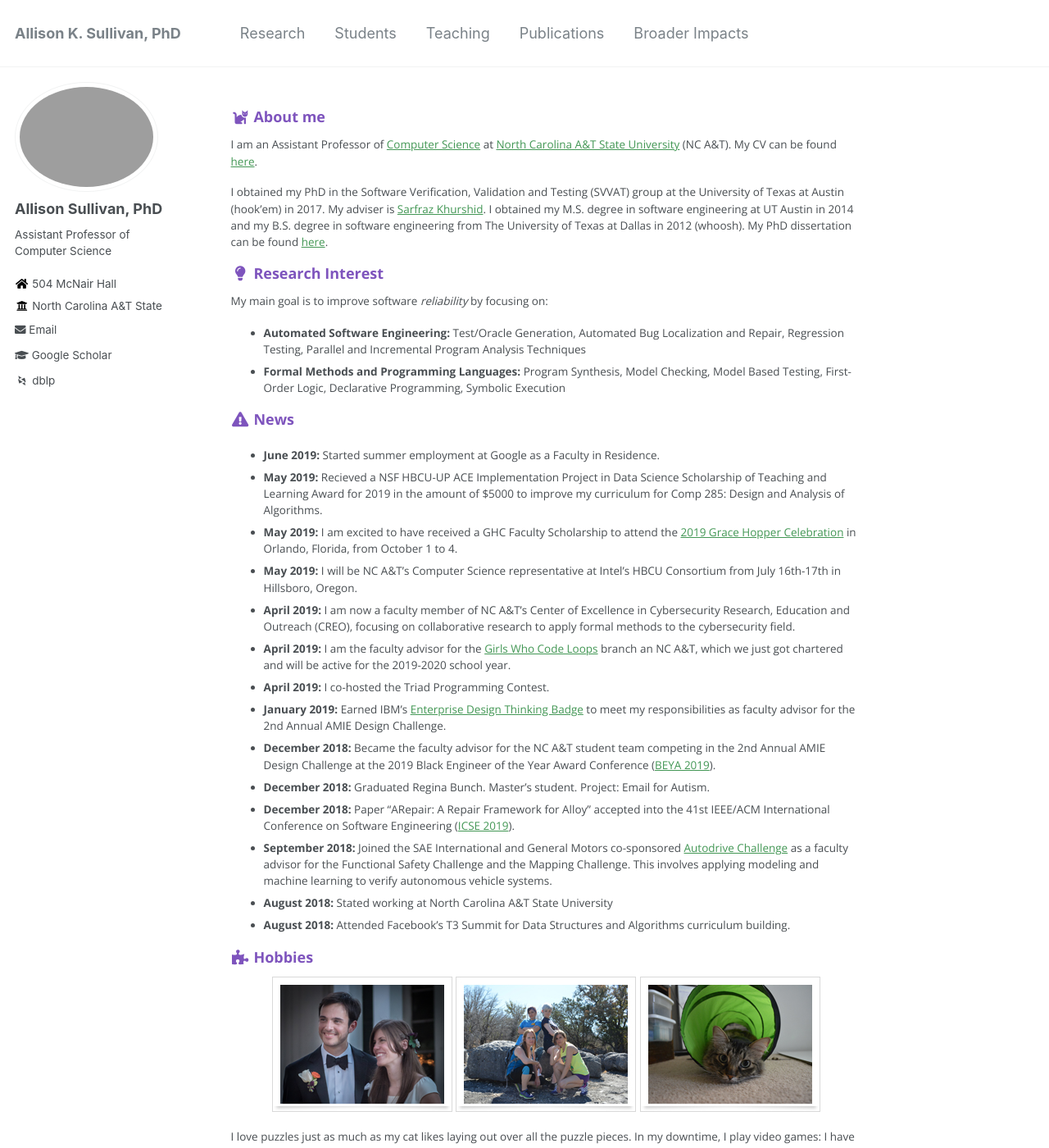
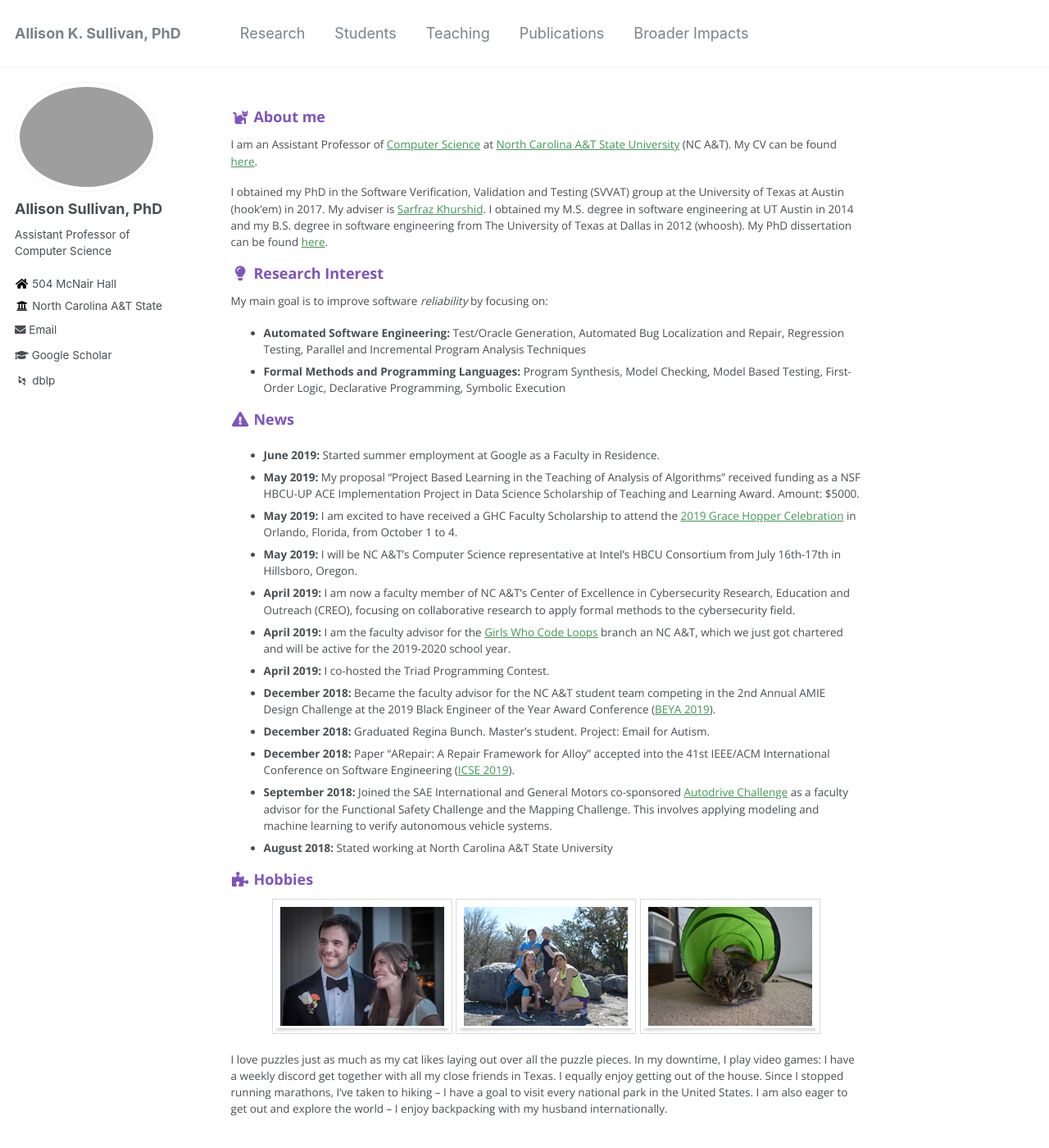
Before and after one commit to Allisonius/allisonius.github.io, a Jekyll site: the page built from _pages/about.md, in a window 1280 px wide and 1400 px high. Shown: the whole window at 82% size. Built offline with Jekyll 4.4.1, drawn with Linux system fonts in a browser that asks for light colours; some web fonts are replaced.

Commit message:
Update about.md

```diff
--- a/_pages/about.md
+++ b/_pages/about.md
@@ -22,19 +22,17 @@ My main goal is to improve software _reliability_ by focusing on:
 
 ### <i class="fa fa-fw fa-exclamation-triangle" aria-hidden="true"></i> News
  * **June 2019:** Started summer employment at Google as a Faculty in Residence.
- * **May 2019:** Recieved a NSF HBCU-UP ACE Implementation Project in Data Science Scholarship of Teaching and Learning Award for 2019 in the amount of $5000 to improve my curriculum for Comp 285: Design and Analysis of Algorithms.
+ * **May 2019:** My proposal "Project Based Learning in the Teaching of Analysis of Algorithms" received funding as a NSF HBCU-UP ACE Implementation Project in Data Science Scholarship of Teaching and Learning Award. Amount: $5000.
  * **May 2019:** I am excited to have received a GHC Faculty Scholarship to attend the [2019 Grace Hopper Celebration](https://ghc.anitab.org/) in Orlando, Florida, from October 1 to 4.
  * **May 2019:** I will be NC A&T's Computer Science representative at Intel's HBCU Consortium from July 16th-17th in Hillsboro, Oregon.
  * **April 2019:** I am now a faculty member of NC A&T's Center of Excellence in Cybersecurity Research, Education and Outreach (CREO), focusing on collaborative research to apply formal methods to the cybersecurity field.
  * **April 2019:** I am the faculty advisor for the [Girls Who Code Loops](https://girlswhocode.com/collegeloops/) branch an NC A&T, which we just got chartered and will be active for the 2019-2020 school year.
   * **April 2019:** I co-hosted the Triad Programming Contest.
-  * **January 2019:** Earned IBM's [Enterprise Design Thinking Badge](https://www.youracclaim.com/badges/e5123a17-6b9a-40c2-a1b3-87f8afc98a4b/public_url) to meet my responsibilities as faculty advisor for the 2nd Annual AMIE Design Challenge.
   * **December 2018:** Became the faculty advisor for the NC A&T student team competing in the 2nd Annual AMIE Design Challenge at the 2019 Black Engineer of the Year Award Conference ([BEYA 2019](https://s4.goeshow.com/ccgroup/beyastem/2019/index.cfm)).
   * **December 2018:** Graduated Regina Bunch. Master's student. Project: Email for Autism.
   * **December 2018:** Paper "ARepair: A Repair Framework for Alloy" accepted into the 41st IEEE/ACM International Conference on Software Engineering ([ICSE 2019](https://conf.researchr.org/home/icse-2019)).
   * **September 2018:** Joined the SAE International and General Motors co-sponsored [Autodrive Challenge](https://www.autodrivechallenge.com/) as a faculty advisor for the Functional Safety Challenge and the Mapping Challenge. This involves applying modeling and machine learning to verify autonomous vehicle systems.
   * **August 2018:** Stated working at North Carolina A&T State University
-  * **August 2018:** Attended Facebook’s T3 Summit for Data Structures and Algorithms curriculum building.
 
 <h3><i class="fa fa-fw fa-puzzle-piece" aria-hidden="true"></i> Hobbies</h3>
 
```
